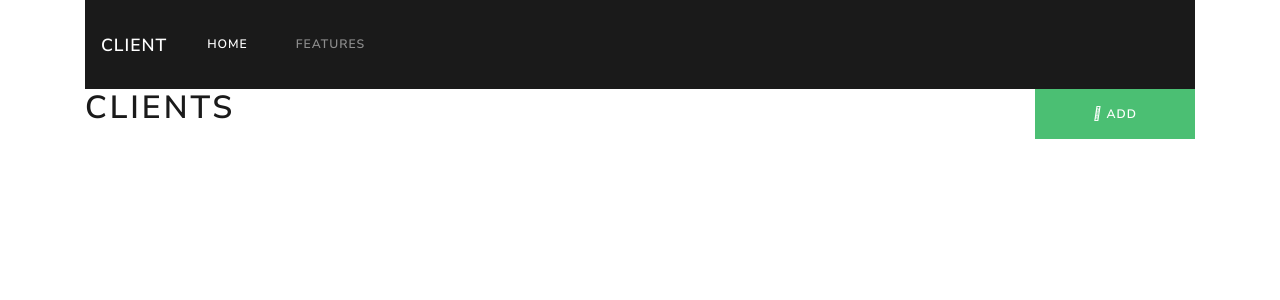
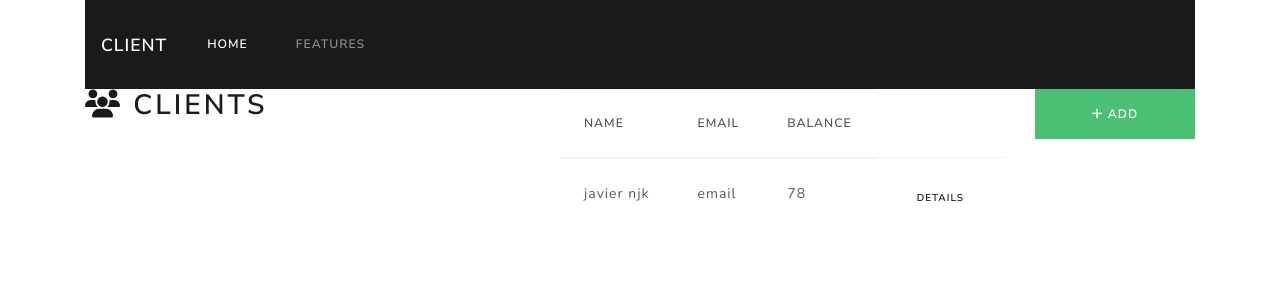
Before and after one commit to nadeeraka/react-firebase-expensify, a React (Create React App) app: page / in a window 1280 px wide. Shown: the top 300 px of the page. Built offline with nearby package versions, Linux system fonts and the light colour scheme.

Commit message:
style added

```diff
--- a/public/index.html
+++ b/public/index.html
@@ -16,6 +16,10 @@
     <title>Client panel</title>
   </head>
   <body>
+    <head>
+      <!-- Place your kit's code here -->
+      <script src="https://kit.fontawesome.com/985a462d02.js"></script>
+    </head>
     <noscript>You need to enable JavaScript to run this app.</noscript>
     <div id="root"></div>
   </body>
--- a/src/components/clients/Client.js
+++ b/src/components/clients/Client.js
@@ -1,5 +1,6 @@
 import React, { Component } from "react";
-
+import uuid from "uuid";
+import { Link } from "react-router-dom";
 class Client extends Component {
   render() {
     const client = [
@@ -12,7 +13,47 @@ class Client extends Component {
       }
     ];
     if (client) {
-      return <h1>Clients</h1>;
+      return (
+        <div className="row">
+          <div className="col-md-6">
+            <h2>
+              {" "}
+              <i className="fas fa-users" /> Clients
+            </h2>
+          </div>
+          <div className="col-md-6">
+            <table className="table table-striped">
+              <thead className="thead-inverse">
+                <tr>
+                  <th> Name</th>
+
+                  <th>Email</th>
+                  <th>Balance</th>
+                </tr>
+              </thead>
+              {client.map(client => (
+                <tr key={uuid()}>
+                  <td>
+                    {client.firstName} {client.lastName}
+                  </td>
+
+                  <td>{client.email}</td>
+                  <td>{client.balance}</td>
+                  <td>
+                    {" "}
+                    <Link
+                      to={`client/${client.id}`}
+                      className="btn btn-secondary btn-sm"
+                    >
+                      Details
+                    </Link>
+                  </td>
+                </tr>
+              ))}
+            </table>
+          </div>
+        </div>
+      );
     } else {
       return <h3>Loding....</h3>;
     }
```
